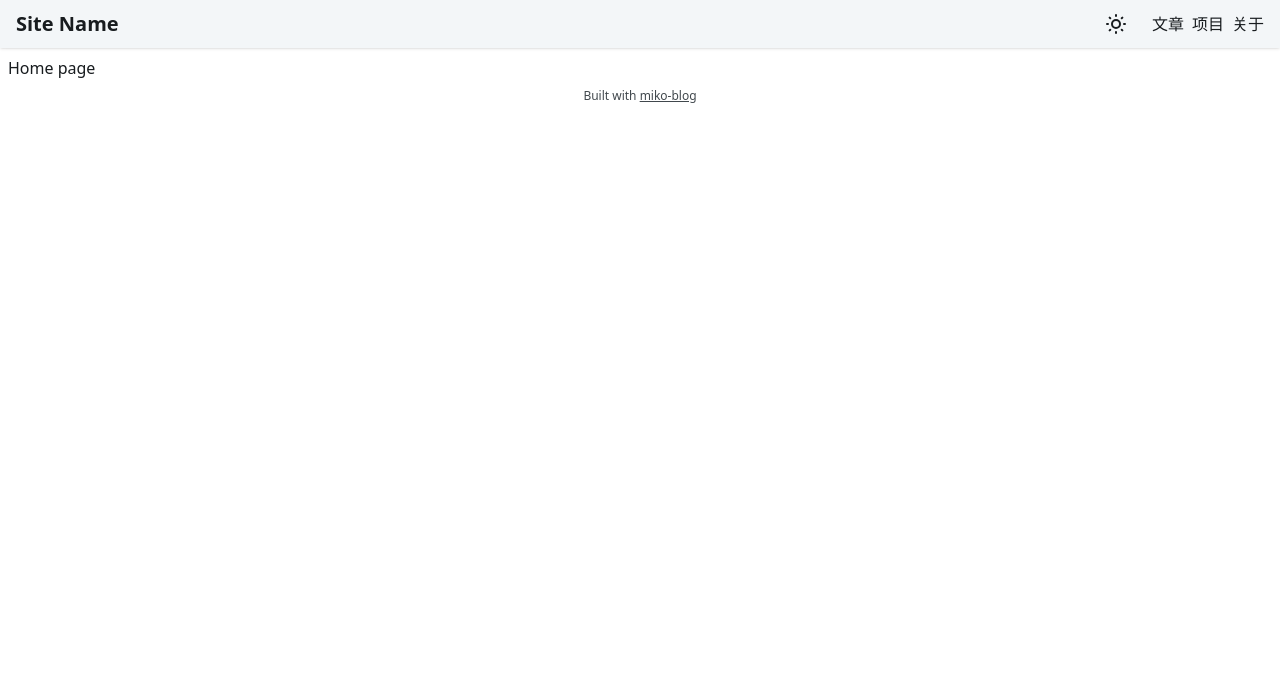
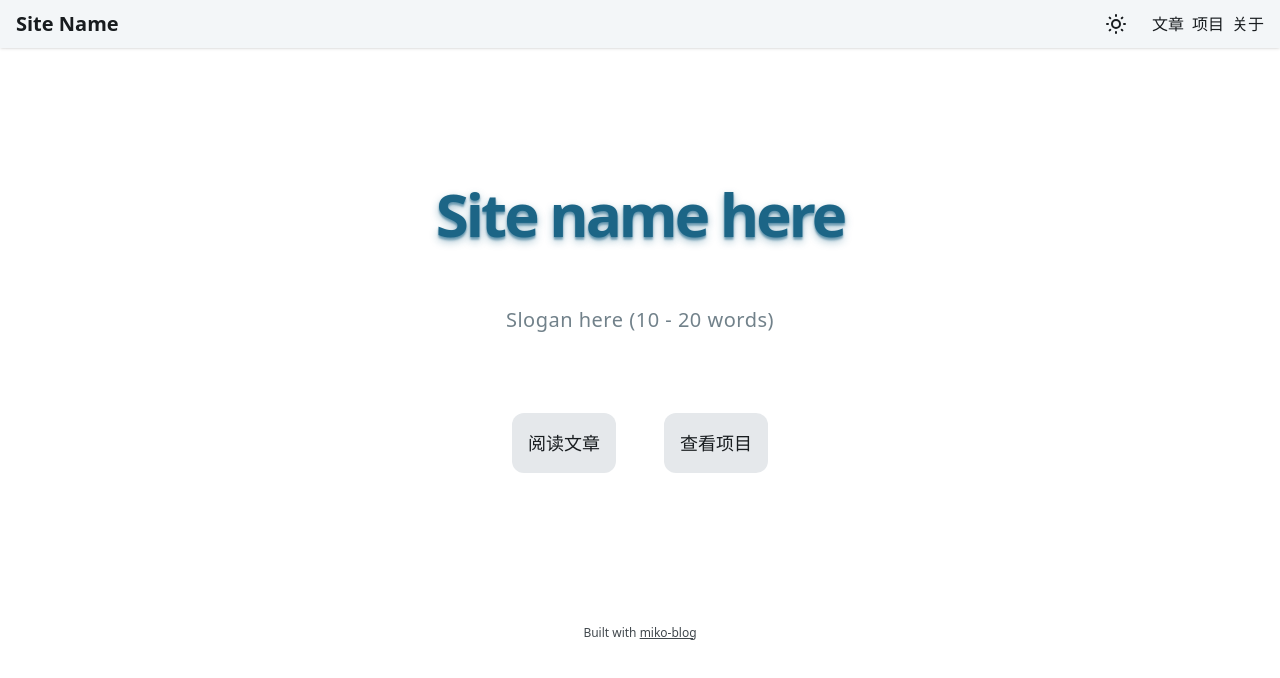
Before and after one commit to realth000/miko-blog, a React (Vite) app: page / in a window 1280 px wide. Shown: the top 678 px of the page. Built offline with nearby package versions, Linux system fonts and the light colour scheme.

Commit message:
feat: init config and homepage

```diff
--- /dev/null
+++ b/src/config.ts
@@ -0,0 +1,64 @@
+/**
+ * Configuration for the blog.
+ */
+export interface MikoConfig {
+  /**
+   * Your site name.
+   */
+  siteName: string
+
+  /**
+   * The headline to show in homepage.
+   */
+  slogan: string
+
+  /**
+   * All projects shown in the project page.
+   */
+  projects: MikoProject[]
+
+  /**
+   * Path to the document served as about me.
+   */
+  aboutMeDocumentPath: string
+
+  /**
+   * Path to the directory holding all article documents.
+   */
+  documentsDir: string
+}
+
+/**
+ * The projects built by yourself.
+ *
+ * Project will be shown in the 'Projects' tab.
+ */
+export interface MikoProject {
+  /**
+   * Project name.
+   */
+  name: string
+
+  /**
+   * Project description.
+   */
+  description: string
+
+  /**
+   * Project homepage.
+   *
+   * Repository url or standalone homepage.
+   */
+  homepage: string
+
+  /**
+   * Words describe the project related to.
+   *
+   * e.g. ["Typescript", "UI", "React"]
+   */
+  tags: string[]
+}
+
+export function defineConfig(config: MikoConfig): MikoConfig {
+  return config
+}
--- a/src/i18n/i18n-chs.ts
+++ b/src/i18n/i18n-chs.ts
@@ -11,6 +11,10 @@ export const i18nChs: Translations = {
     articles: '文章',
     projects: '项目',
     about: '关于',
+  },
+  homePage: {
+    articles: '阅读文章',
+    projects: '查看项目',
   },
   articlePage: {
     tableOfContents: {
--- a/src/i18n/i18n-cht.ts
+++ b/src/i18n/i18n-cht.ts
@@ -11,6 +11,10 @@ export const i18nCht: Translations = {
     articles: '文章',
     projects: '專案',
     about: '關於',
+  },
+  homePage: {
+    articles: '阅读文章',
+    projects: '查看專案',
   },
   articlePage: {
     tableOfContents: {
--- a/src/i18n/i18n-en.ts
+++ b/src/i18n/i18n-en.ts
@@ -11,6 +11,10 @@ export const i18nEn: Translations = {
     articles: 'Articles',
     projects: 'Projects',
     about: 'About',
+  },
+  homePage: {
+    articles: 'Read articles',
+    projects: 'See projects',
   },
   articlePage: {
     tableOfContents: {
--- a/src/i18n/i18n.ts
+++ b/src/i18n/i18n.ts
@@ -9,6 +9,10 @@ export interface Translations {
     articles: string
     projects: string
     about: string
+  }
+  homePage: {
+    articles: string
+    projects: string
   }
   articlePage: {
     tableOfContents: {
--- a/src/pages/HomePage.tsx
+++ b/src/pages/HomePage.tsx
@@ -1,5 +1,33 @@
 import Scaffold from '@/components/Scaffold'
+import { getI18n } from '@/i18n/i18n-context'
 
 export default function HomePage() {
-  return <Scaffold>Home page</Scaffold>
+  const tr = getI18n().homePage
+
+  return (
+    <Scaffold>
+      <div className="my-32 flex h-full w-full flex-col items-center justify-center gap-12">
+        <h1 className="text-primary text-shadow-primary/40 text-4xl font-black tracking-tighter antialiased text-shadow-lg md:text-6xl">
+          Site name here
+        </h1>
+        <h2 className="text-secondary/80 my-3 max-w-prose text-lg leading-relaxed font-medium tracking-wide md:text-xl">
+          Slogan here (10 - 20 words)
+        </h2>
+        <div className="flex gap-4">
+          <a
+            href="#/articles"
+            className="text-on-surface bg-surface-container-high hover:text-on-secondary-container hover:bg-secondary-container m-4 rounded-xl p-4 text-lg"
+          >
+            {tr.articles}
+          </a>
+          <a
+            href="#/projects"
+            className="text-on-surface bg-surface-container-high hover:text-on-secondary-container hover:bg-secondary-container m-4 rounded-xl p-4 text-lg"
+          >
+            {tr.projects}
+          </a>
+        </div>
+      </div>
+    </Scaffold>
+  )
 }
--- a/src/router/router.ts
+++ b/src/router/router.ts
@@ -1,3 +1,4 @@
+import { getI18n } from '@/i18n/i18n-context'
 import { log } from '@/log'
 import AboutPage from '@/pages/AboutPage'
 import HomePage from '@/pages/HomePage'
@@ -26,18 +27,18 @@ const appRoutes: Routes = [
   homePageTarget,
   {
     path: '/articles',
-    title: 'Articles',
+    title: getI18n().navBar.articles,
     component: ArticlesPage,
     children: articleDynamicRoute,
   },
   {
     path: '/projects',
-    title: 'Projects',
+    title: getI18n().navBar.projects,
     component: ProjectsPage,
   },
   {
     path: '/about',
-    title: 'About',
+    title: getI18n().navBar.about,
     component: AboutPage,
   },
 ]
```
